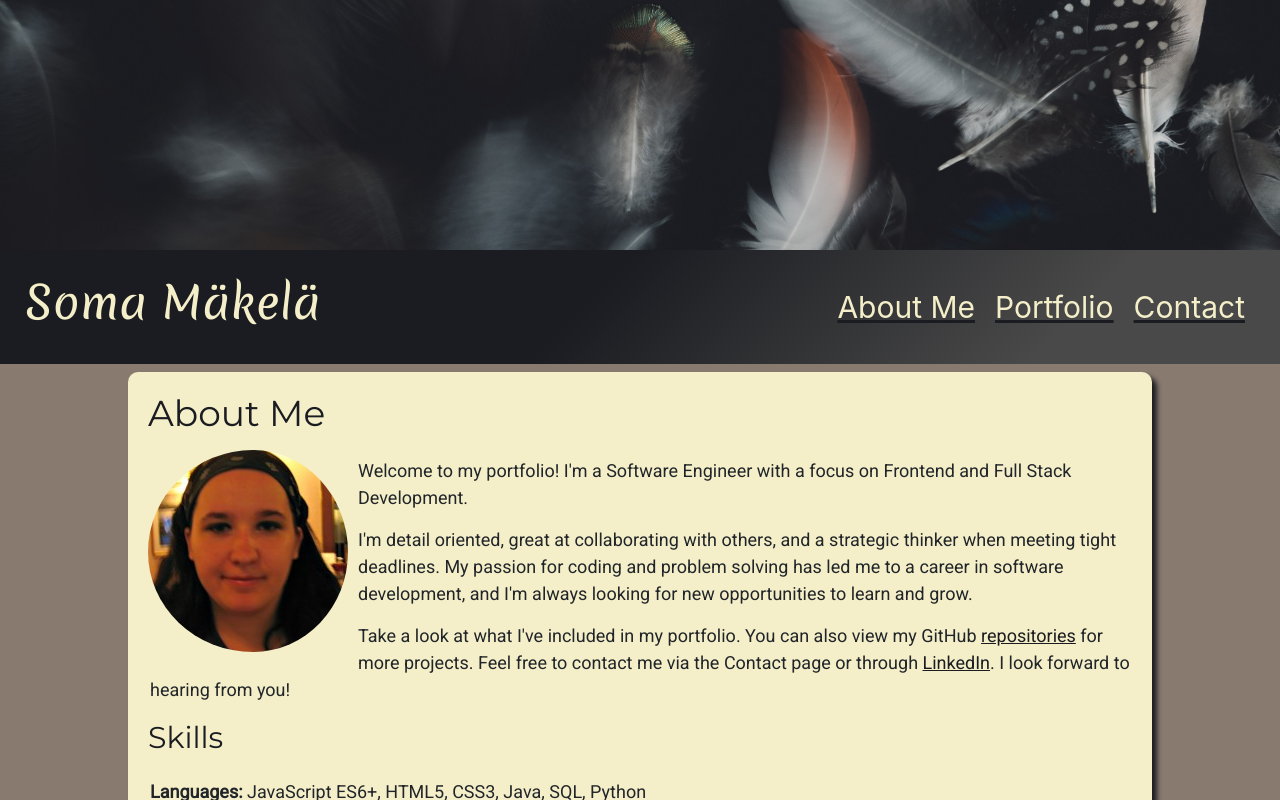
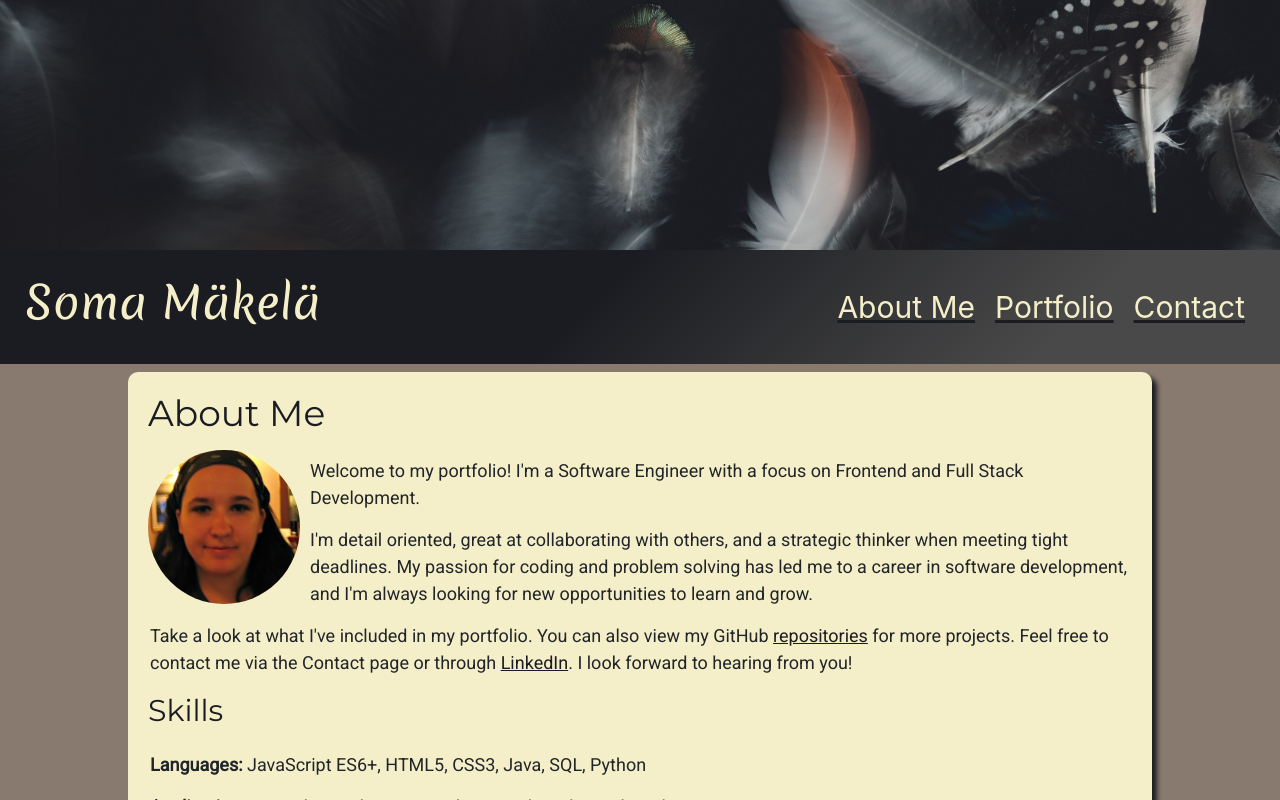
Before and after one commit to smakela13/smakela-portfolio-react-version, a React (Create React App) app: page / in a window 1280 px wide. Shown: the top 800 px of the page. Built offline with nearby package versions, Linux system fonts and the light colour scheme; no server answers.

Commit message:
Fixed a CSS issue with the new about me image

```diff
--- a/public/App.css
+++ b/public/App.css
@@ -77,8 +77,8 @@ p {
 /* About Me */
 .about-img {
   float: left;
-  padding: 0 10px 2px 0;
-  height: auto;
+  margin: 0 10px 2px 0;
+  width: 9.5em;
 }
 
 .about-text {
```
